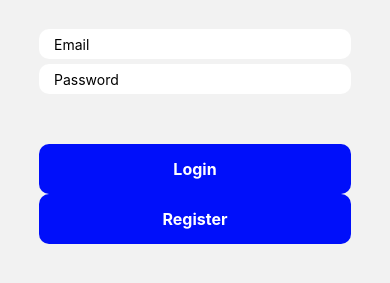
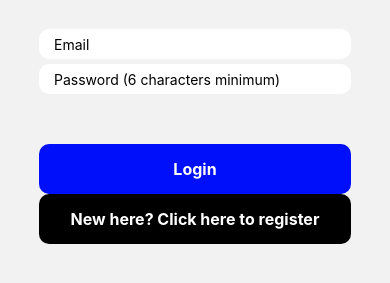
Before and after one commit to DEVSHAH-24/github-profile-api, a React Native app: screen /Login in a window 390 px wide. Shown: the part 373-656 px from the top of the page. Built offline with nearby package versions, Linux system fonts and the light colour scheme; no server answers.

Commit message:
padding updated for repo cards

```diff
--- a/components/publicRepos.js
+++ b/components/publicRepos.js
@@ -36,13 +36,8 @@ export function PublicRepos({ userData }) {
               navigation.navigate("Webview", { uri: item.clone_url })
             }
           >
-            <Text style={[appStyles.itemTextStyle]}>
-              {item.name}
-              {"\n"}
-            </Text>
-            <Text style={appStyles.mutedText}>
-              {item.language} {"\n"}
-            </Text>
+            <Text style={[appStyles.itemTextStyle]}>{item.name}</Text>
+            <Text style={appStyles.mutedText}>{item.language}</Text>
             <Text>{item.description}</Text>
           </TouchableOpacity>
         )}
--- a/screens/LoginScreen.js
+++ b/screens/LoginScreen.js
@@ -51,7 +51,7 @@ const LoginScreen = () => {
           style={appStyles.input}
         />
         <TextInput
-          placeholder="Password"
+          placeholder="Password (6 characters minimum)"
           secureTextEntry
           style={appStyles.input}
           value={password}
@@ -70,9 +70,11 @@ const LoginScreen = () => {
 
         <TouchableOpacity
           onPress={() => handleSignUp(email, password)(dispatch)}
-          style={appStyles.button}
+          style={appStyles.registerButton}
         >
-          <Text style={[appStyles.buttonText]}>Register</Text>
+          <Text style={[appStyles.buttonText]}>
+            New here? Click here to register
+          </Text>
         </TouchableOpacity>
       </View>
     </KeyboardAvoidingView>
--- a/styles/appStyles.js
+++ b/styles/appStyles.js
@@ -42,6 +42,7 @@ export const appStyles = StyleSheet.create({
   itemTextStyle: {
     fontSize: 16,
     fontWeight: "700",
+    paddingVertical: 5,
   },
   item: {
     padding: 20,
@@ -53,6 +54,7 @@ export const appStyles = StyleSheet.create({
   mutedText: {
     fontWeight: "bold",
     color: "grey",
+    paddingVertical: 10,
   },
   inputContainer: {
     width: "80%",
@@ -67,6 +69,15 @@ export const appStyles = StyleSheet.create({
   },
   button: {
     backgroundColor: "#000ffa",
+    padding: 5,
+    borderRadius: 10,
+    alignItems: "center",
+    justifyContent: "center",
+    height: 50,
+    width: "80%",
+  },
+  registerButton: {
+    backgroundColor: "#000000",
     padding: 5,
     borderRadius: 10,
     alignItems: "center",
```
Also changed, not shown: 1 other file (tests, documents, lock files or other folders).
